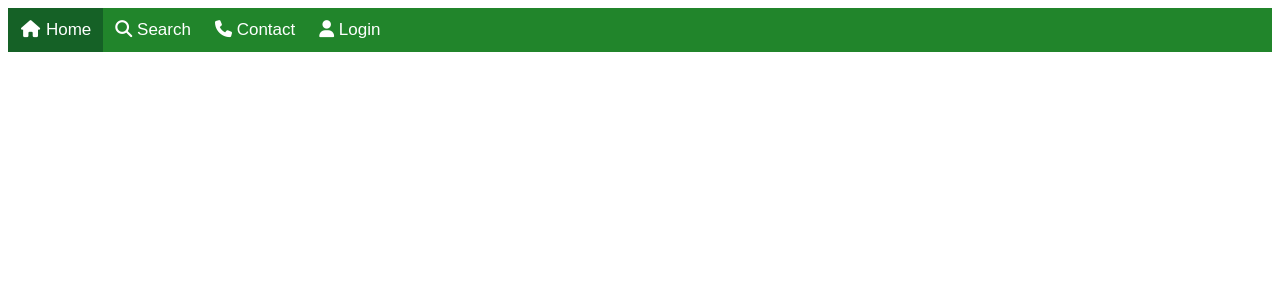
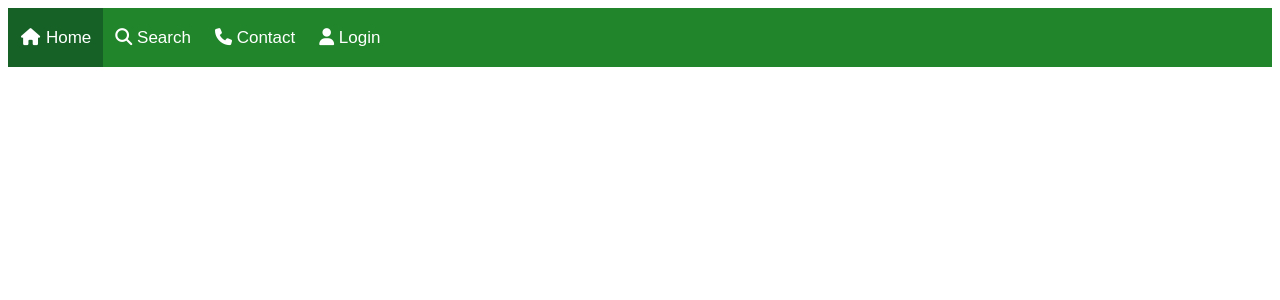
Before and after one commit to tristanhache/family-tree, a Flask app: page / in a window 1280 px wide. Shown: the top 300 px of the page. Run offline with Flask 2, Linux system fonts and the light colour scheme; some libraries are stand-ins or nearby versions; some web fonts are replaced.

Commit message:
Update index.html

```diff
--- a/templates/index.html
+++ b/templates/index.html
@@ -14,6 +14,8 @@
         font-family: "carbon", sans-serif;
         font-weight: 100;
         font-style: normal;
+        display: flex;
+        line-height: 35px;
     }
 
     .navbar {
```
